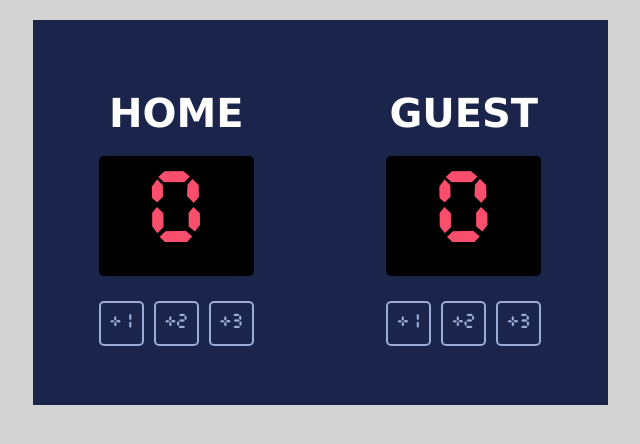
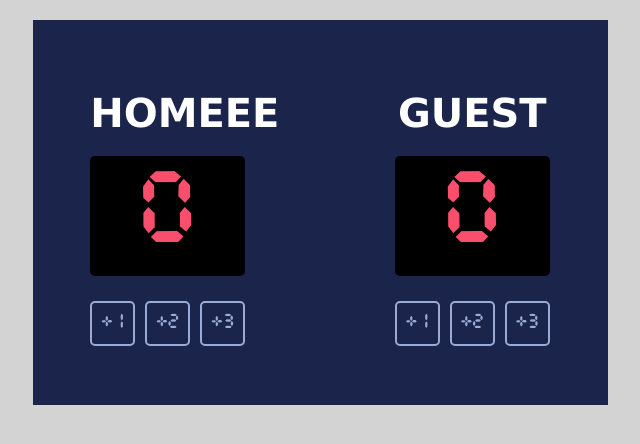
Before and after one commit to ronyrishith/baseballscoreboard, a plain HTML site: page index.html in a window 1280 px wide. Shown: the whole page, without its empty margins (320-960 px from the left). Drawn offline with nearby package versions, Linux system fonts and the light colour scheme.

Commit message:
Update the header

```diff
--- a/index.html
+++ b/index.html
@@ -5,7 +5,7 @@
     <body>
         <div class="container">
             <div>
-            <h3>HOME</h3>
+            <h3>HOMEEE</h3>
             <div class="score-box" id="home-score">0</div>
             <div class="btn-container">
                 <button class="btn" onclick="homeAddOne()">+1</button>
```
